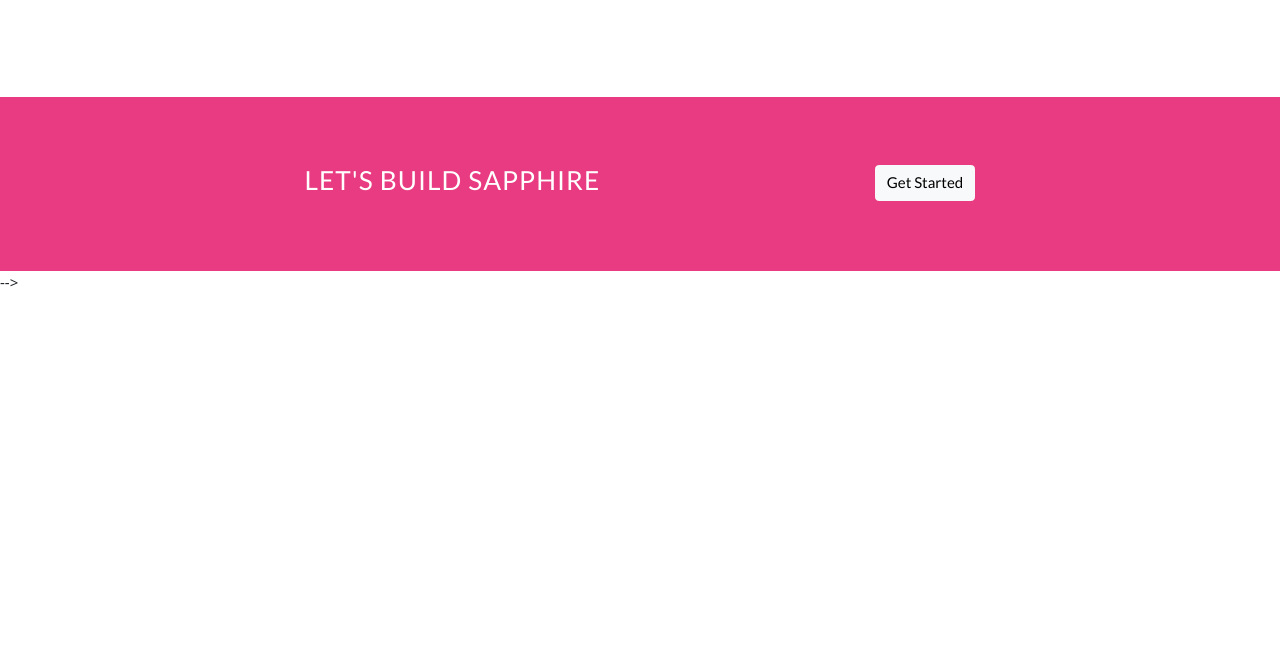
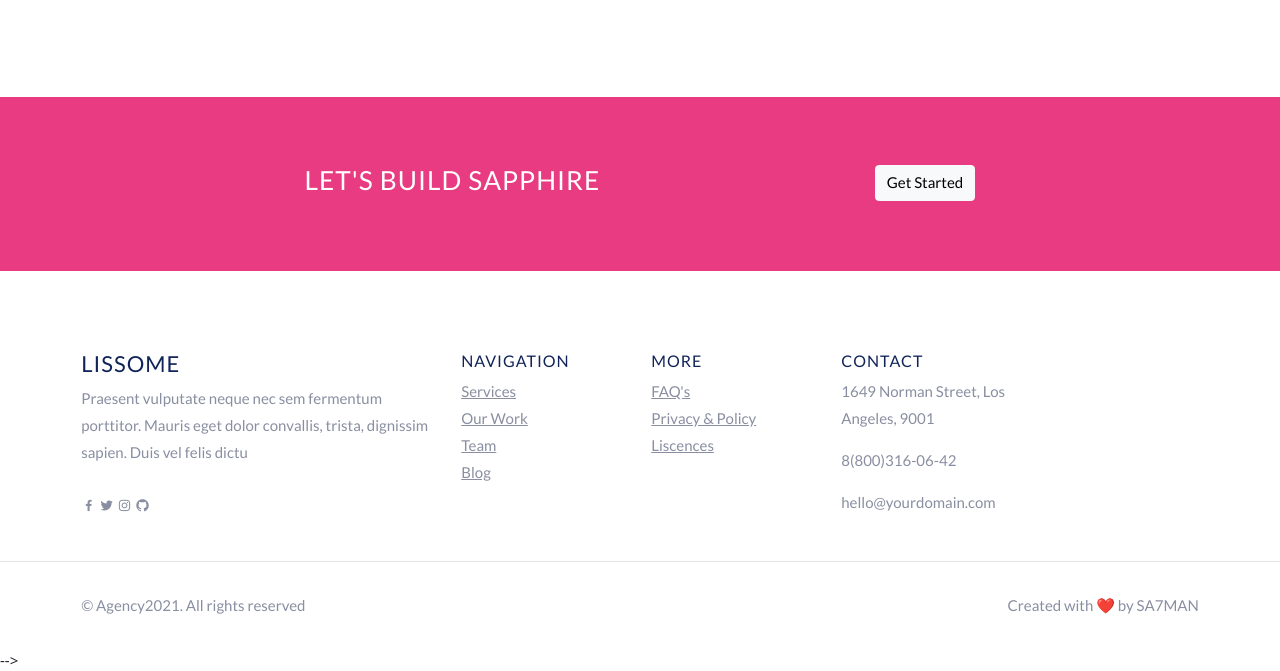
Before and after one commit to Stillwell968/creative-agency-website, a plain HTML site: page index.html in a window 1280 px wide. Shown: the part 4542-5213 px from the top of the page. Before the commit the page ends 4836 px from the top, so only its background shows below. Drawn offline with nearby package versions, Linux system fonts and the light colour scheme.

Commit message:
create footer

```diff
--- a/index.html
+++ b/index.html
@@ -525,24 +525,64 @@
         </div>
     </section>
 
-    <script type="text/javascript">
-        function openCity(evt, cityName) {
-            var i, tabcontent, tablinks;
-            // Get all elements with class="review" and hide them
-            tabcontent = document.getElementsByClassName("tab-pane")
-            for (i = 0; i < tabcontent.length; i++) {
-                tabcontent[i].style.display = "none";
-            }
+    <!-- footer -->
+    <footer>
+        <div class="footer-top">
+           <div class="container">
+              <div class="row gy-5">
+                 <div class="col-md-4">
+                    <h4 class="logo-text">Lissome</h4>
+                    <p>Praesent vulputate neque nec sem fermentum porttitor. Mauris eget dolor convallis, trista, dignissim sapien. Duis vel felis dictu</p>
+                    <div class="social-icons">
+                       <a href="#"><i class="bx bxl-facebook"></i></a>
+                       <a href="#"><i class="bx bxl-twitter"></i></a>
+                       <a href="#"><i class="bx bxl-instagram"></i></a>
+                       <a href="#"><i class="bx bxl-github"></i></a>
+                    </div>
+                 </div>
+                 <div class="col-md-2">
+                    <h5 class="title-sm">Navigation</h5>
+                    <div class="footer-links">
+                       <a href="#">Services</a>
+                       <a href="#">Our Work</a>
+                       <a href="#">Team</a>
+                       <a href="#">Blog</a>
+                    </div>
+                 </div>
+                 <div class="col-md-2">
+                    <h5 class="title-sm">More</h5>
+                    <div class="footer-links">
+                       <a href="#">FAQ's</a>
+                       <a href="#">Privacy & Policy</a>
+                       <a href="#">Liscences</a>
+                    </div>
+                 </div>
+                 <div class="col-md-2">
+                    <h5 class="title-sm">Contact</h5>
+                    <div class="footer-links">
+                       <p class="mb">1649 Norman Street, Los Angeles, 9001</p>
+                       <p class="mb-">8(800)316-06-42</p>
+                       <p class="mb">hello@yourdomain.com</p>
+                    </div>
+                 </div>
+              </div>
+           </div>
+        </div>
+        <div class="footer-bottom">
+           <div class="container">
+              <div class="row justify-content-between gy-3">
+                 <div class="col-md-6">
+                    <p class="mb-0">© Agency2021. All rights reserved</p>
+                 </div>
+                 <div class="col-auto">
+                    <p class="mb-0">Created with ❤️ by SA7MAN</p>
+                 </div>
+              </div>
+           </div>
+        </div>
+     </footer>
 
-            tablinks = document.getElementsByClassName("nav-linkj");
-            for (i = 0; i < tablinks.length; i++) {
-                tablinks[i].className = tablinks[i].className.replace(" active", "");
-            }
-             // Show the current tab, and add an "active" class to the link that opened the tab
-            document.getElementById(cityName).style.display = "block";
-            evt.currentTarget.className += " active";
-        }
-    </script>
+    <script src="index.js"></script>
 
     <!-- Option 1: Bootstrap Bundle with Popper -->
 
--- a/index.js
+++ b/index.js
@@ -0,0 +1,16 @@
+function openCity(evt, cityName) {
+    var i, tabcontent, tablinks;
+    // Get all elements with class="review" and hide them
+    tabcontent = document.getElementsByClassName("tab-pane")
+    for (i = 0; i < tabcontent.length; i++) {
+        tabcontent[i].style.display = "none";
+    }
+
+    tablinks = document.getElementsByClassName("nav-linkj");
+    for (i = 0; i < tablinks.length; i++) {
+        tablinks[i].className = tablinks[i].className.replace(" active", "");
+    }
+     // Show the current tab, and add an "active" class to the link that opened the tab
+    document.getElementById(cityName).style.display = "block";
+    evt.currentTarget.className += " active";
+}
--- a/style/index.css
+++ b/style/index.css
@@ -294,3 +294,34 @@ form .form-control:focus {
 #cta {
    background-color: #E93B81;
 }
+
+/* footer */
+.footer-top {
+   padding-top: 80px;
+   padding-bottom: 30px;
+}
+
+.footer-bottom {
+   padding-top: 30px;
+   padding-bottom: 30px;
+   border-top: 1px solid rgba(0, 0, 0, 0.1);
+}
+
+footer .footer-links a,
+footer .social-icons a {
+   color: #898fa1;
+}
+
+footer .social-icons a {
+   font-size: 24px;
+}
+
+footer .footer-links a {
+   display: block;
+   font-weight: 400;
+}
+
+footer .social-icons a:hover,
+footer .footer-links a:hover {
+   color: #E93B81;
+}
```
